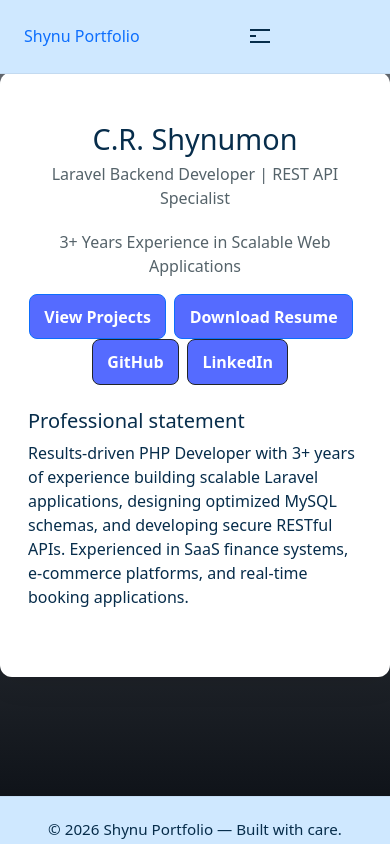
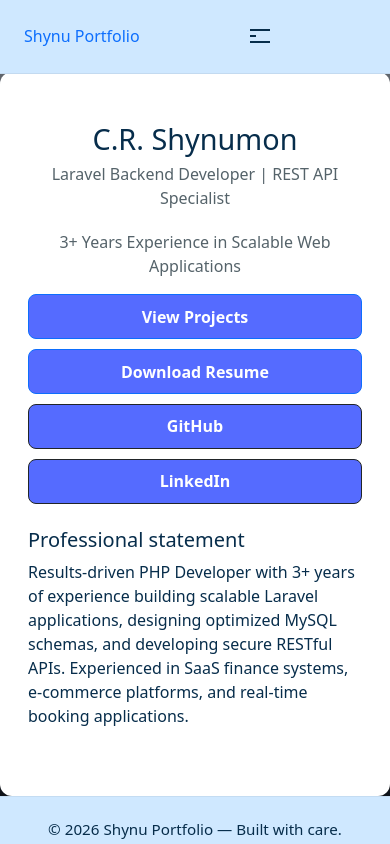
Before and after one commit to Hathimshynu/portfolio, a React (Vite) app in the folder frontend/: page / in a window 390 px wide. Built offline with nearby package versions, Linux system fonts and the light colour scheme; no server answers.

Commit message:
mobile view menu style changes

```diff
--- a/frontend/src/index.css
+++ b/frontend/src/index.css
@@ -171,6 +171,19 @@ body { padding-top: 72px; padding-bottom: 48px; }
   .hero-title { font-size:1.8rem; }
 }
 
+/* Stack hero CTA buttons on small screens for better UX */
+@media (max-width: 600px) {
+  .hero-cta { display:flex; flex-direction:column; gap:0.6rem; align-items:stretch; }
+  .hero-cta .btn { width:100%; margin-right:0 !important; }
+}
+
+/* Ensure mobile nav is above backdrop and links are large enough to tap */
+@media (max-width: 900px) {
+  .nav.nav-open { position: relative; z-index: 1040; padding: 0.6rem; background: transparent; }
+  .nav.nav-open .nav-link { padding: 0.9rem 1rem; font-size: 1rem; }
+  .nav-backdrop { z-index: 1020; }
+}
+
 /* Responsive navbar toggle */
 .nav-toggle {
   display: none;
```
